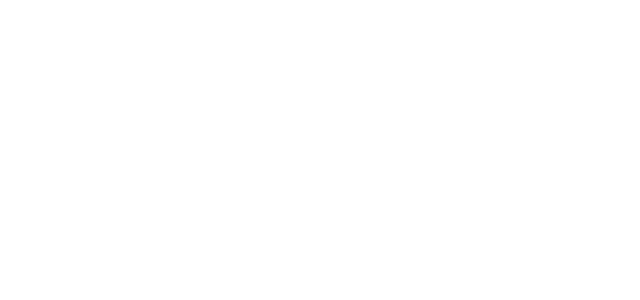
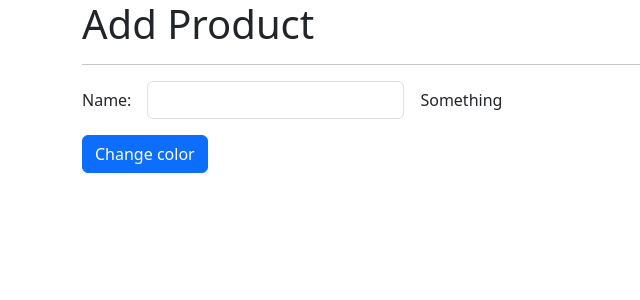
Before and after one commit to moive/angular-directiveSignals-h, an Angular app: page /products/product in a window 1280 px wide. Before the commit this address led to /. Shown: the top 300 px of the page, without its empty margins (0-640 px from the left). Built offline with nearby package versions, Linux system fonts and the light colour scheme.

Commit message:
design structure html

```diff
--- a/src/app/app-routing.module.ts
+++ b/src/app/app-routing.module.ts
@@ -1,7 +1,14 @@
 import { NgModule } from '@angular/core';
 import { RouterModule, Routes } from '@angular/router';
 
-const routes: Routes = [];
+const routes: Routes = [
+  {
+    path: 'products',
+    loadChildren: () =>
+      import('./products/products.module').then((m) => m.ProductsModule),
+  },
+  { path: '**', redirectTo: 'products' },
+];
 
 @NgModule({
   imports: [RouterModule.forRoot(routes)],
--- /dev/null
+++ b/src/app/products/product-page/product-page.component.html
@@ -0,0 +1,21 @@
+<h1>Add Product</h1>
+<hr>
+
+<form>
+  <div class="row g-3 align-items-center mb-3">
+    <div class="col-auto">
+      <label>Name: </label>
+    </div>
+    <div class="col-auto">
+      <input type="text" class="form-control">
+    </div>
+    <div class="col-auto">
+      <span>Something</span>
+    </div>
+  </div>
+  <div class="row">
+    <div class="col">
+      <button class="btn btn-primary">Change color</button>
+    </div>
+  </div>
+</form>
--- a/src/index.html
+++ b/src/index.html
@@ -2,7 +2,7 @@
 <html lang="en">
 <head>
   <meta charset="utf-8">
-  <title>DirectiveSignalsH</title>
+  <title>Directive Signals</title>
   <base href="/">
   <meta name="viewport" content="width=device-width, initial-scale=1">
   <link rel="icon" type="image/x-icon" href="favicon.ico">
```
Also changed, not shown: src/app/products/product-page/product-page.component.ts (added, +9 -0 lines), src/app/products/products-routing.module.ts (added, +19 -0 lines), src/app/products/products.module.ts (added, +17 -0 lines), src/app/products/product-page/product-page.component.scss (added).
